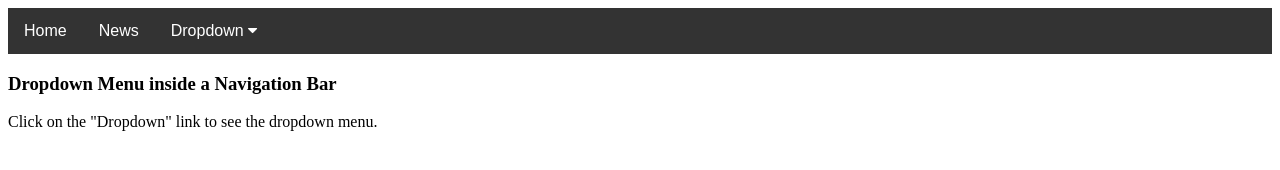
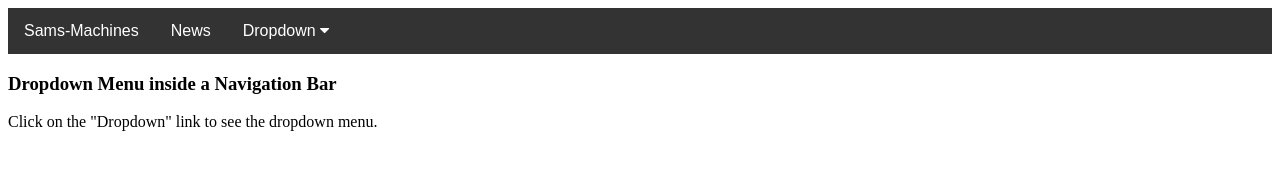
Before and after one commit to Sam-Machines/Sam-Machines.github.io, a plain HTML site: page docs/index.html in a window 1280 px wide. Drawn offline with Linux system fonts and the light colour scheme.

Commit message:
Update index.html

```diff
--- a/docs/index.html
+++ b/docs/index.html
@@ -74,7 +74,7 @@
 <body>
 
 <div class="navbar">
-  <a href="#home">Home</a>
+  <a href="./index.html">Sams-Machines</a>
   <a href="#news">News</a>
   <div class="dropdown">
   <button class="dropbtn" onclick="myFunction()">Dropdown
```
